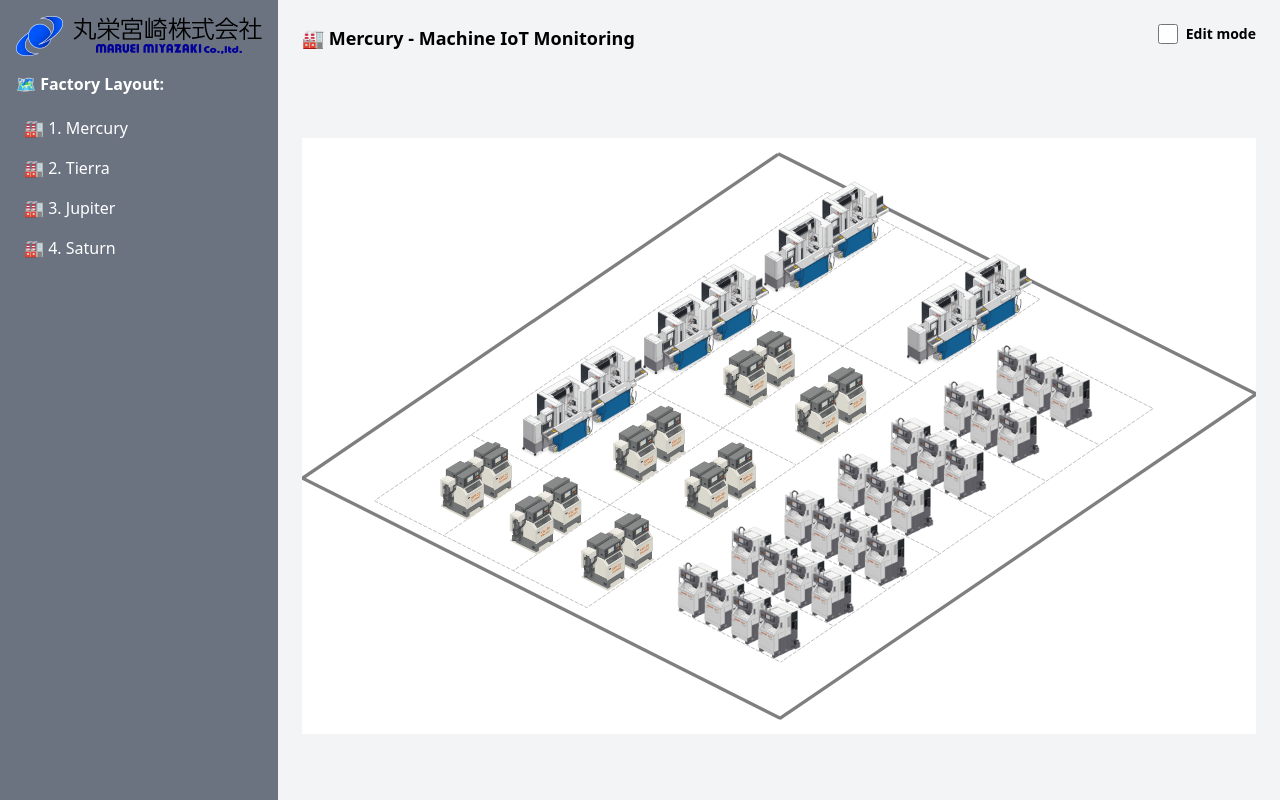
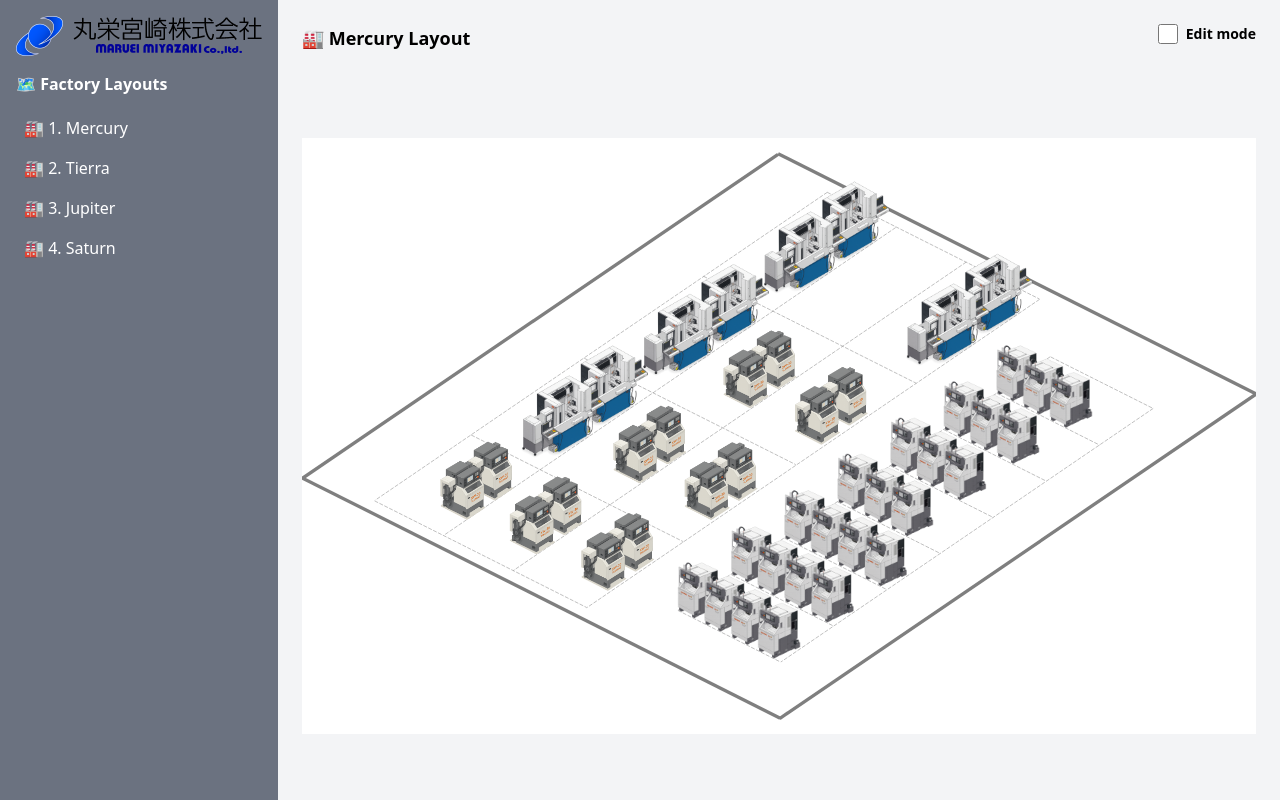
Before and after one commit to trngocluan/2025-07-25.machine_layout_frontend, an Angular app: page /mercury in a window 1280 px wide. Built offline with nearby package versions, Linux system fonts and the light colour scheme; no server answers.

Commit message:
Thêm giao diện tạm thời cho 3 trang con, và khai báo trong app.routes.ts

```diff
--- a/src/app/app.routes.ts
+++ b/src/app/app.routes.ts
@@ -1,7 +1,13 @@
 import { Routes } from '@angular/router';
 import { MercuryComponent } from './mercury/mercury.component';
+import { TierraComponent } from './tierra/tierra.component';
+import { JupiterComponent } from './jupiter/jupiter.component';
+import { SaturnComponent } from './saturn/saturn.component';
 
 export const routes: Routes = [
   { path: '', redirectTo: 'mercury', pathMatch: 'full' },
   { path: 'mercury', component: MercuryComponent },
+  { path: 'tierra', component: TierraComponent },
+  { path: 'jupiter', component: JupiterComponent },
+  { path: 'saturn', component: SaturnComponent },
 ];
--- a/src/app/jupiter/jupiter.component.html
+++ b/src/app/jupiter/jupiter.component.html
@@ -1 +1 @@
-<p>jupiter works!</p>
+<h1 class="text-lg font-bold">🏭 Jupiter Layout</h1>
--- a/src/app/layouts/dashboard/dashboard.component.html
+++ b/src/app/layouts/dashboard/dashboard.component.html
@@ -5,7 +5,7 @@
     <div class="flex justify-center mb-4">
       <img src="assets/logo.png" alt="Maruei Miyazaki Logo" class="h-10" />
     </div>
-    <h2 class="font-bold mb-4">🗺️ Factory Layout:</h2>
+    <h2 class="font-bold mb-4">🗺️ Factory Layouts</h2>
     <ul class="space-y-2">
       <li><a routerLink="/mercury" class="link-hover">🏭 1. Mercury</a></li>
       <li><a routerLink="/tierra" class="link-hover">🏭 2. Tierra</a></li>
--- a/src/app/mercury/mercury.component.html
+++ b/src/app/mercury/mercury.component.html
@@ -6,7 +6,7 @@
   <!-- Hình nền layout (dán trực tiếp nội dung SVG vào đây) -->
   <!-- viewBox="0 0 1024 768" -->
   <div class="flex justify-between items-center mb-2">
-    <h1 class="text-lg font-bold">🏭 Mercury - Machine IoT Monitoring</h1>
+    <h1 class="text-lg font-bold">🏭 Mercury Layout</h1>
 
     <!-- Toggle chế độ chỉnh sửa -->
     <div class="flex items-center justify-end mb-2">
--- a/src/app/saturn/saturn.component.html
+++ b/src/app/saturn/saturn.component.html
@@ -1 +1 @@
-<p>saturn works!</p>
+<h1 class="text-lg font-bold">🏭 Saturn Layout</h1>
--- a/src/app/tierra/tierra.component.html
+++ b/src/app/tierra/tierra.component.html
@@ -1 +1 @@
-<p>tierra works!</p>
+<h1 class="text-lg font-bold">🏭 Tierra Layout</h1>
```
